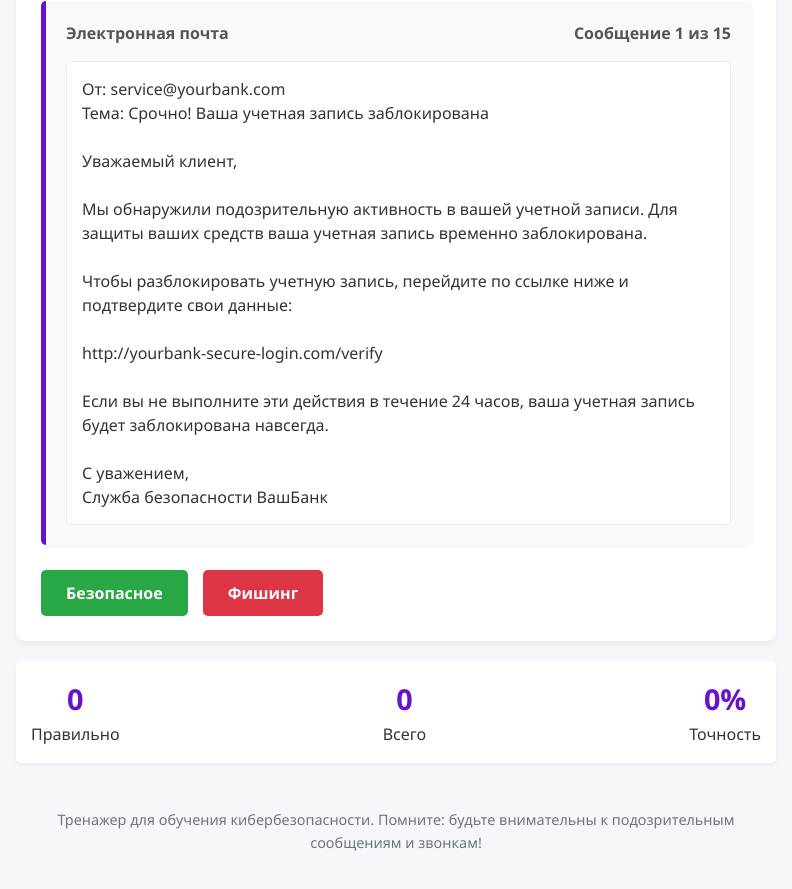
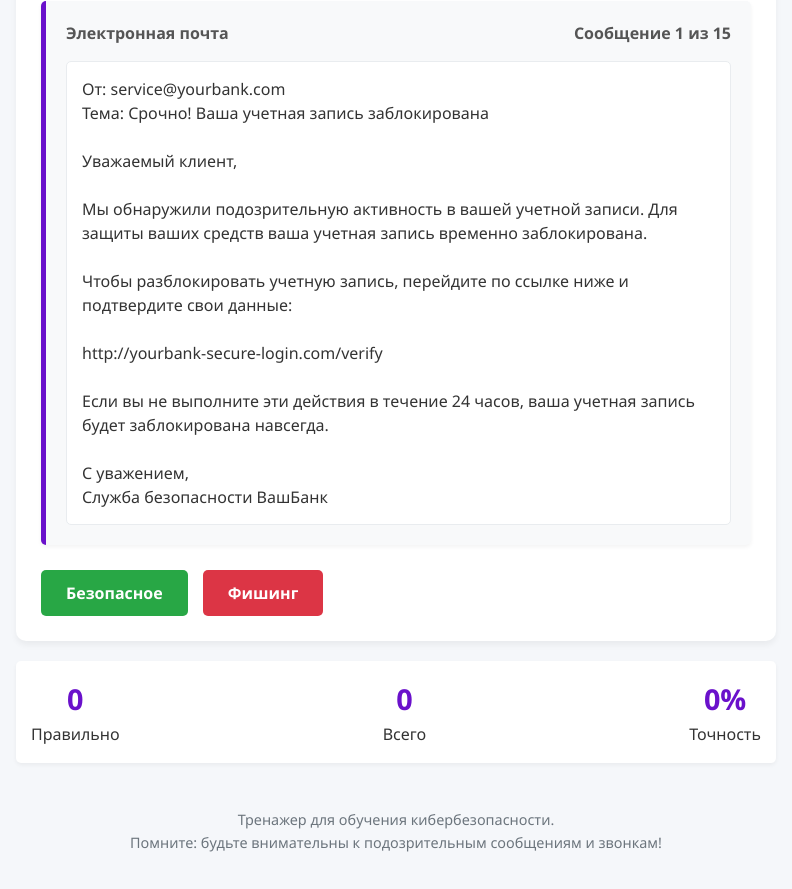
Before and after one commit to Legayonok/antiphishing-trainer, a plain HTML site: page index.html in a window 1280 px wide. Shown: the part 237-1126 px from the top of the page, without its empty margins (244-1036 px from the left). Drawn offline with Linux system fonts and the light colour scheme.

Commit message:
Update index.html

```diff
--- a/index.html
+++ b/index.html
@@ -263,7 +263,7 @@
         </div>
 
         <footer>
-            <p>Тренажер для обучения кибербезопасности. Помните: будьте внимательны к подозрительным сообщениям и звонкам!</p>
+            <p>Тренажер для обучения кибербезопасности.</p> <p> Помните: будьте внимательны к подозрительным сообщениям и звонкам!</p>
         </footer>
     </div>
 
```
